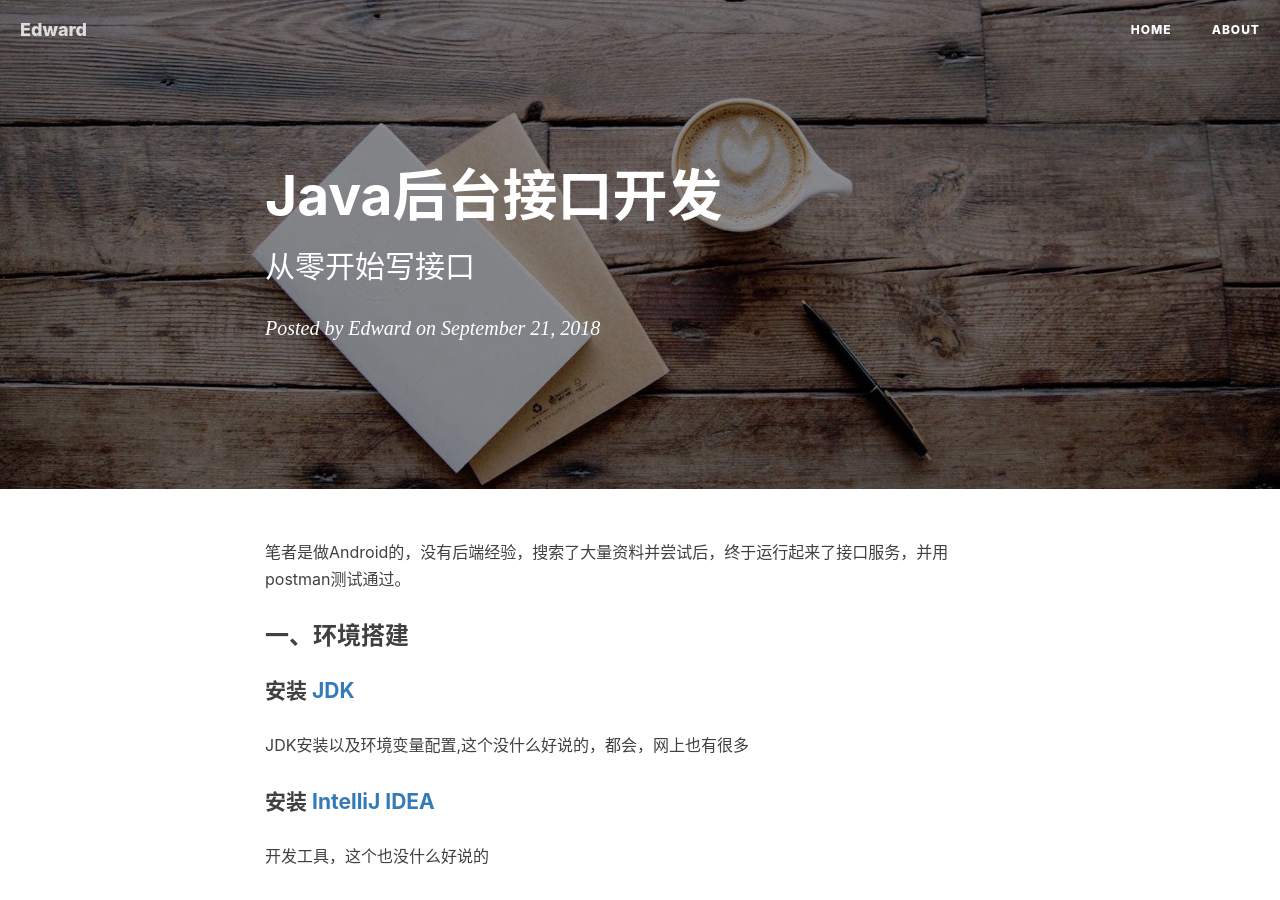
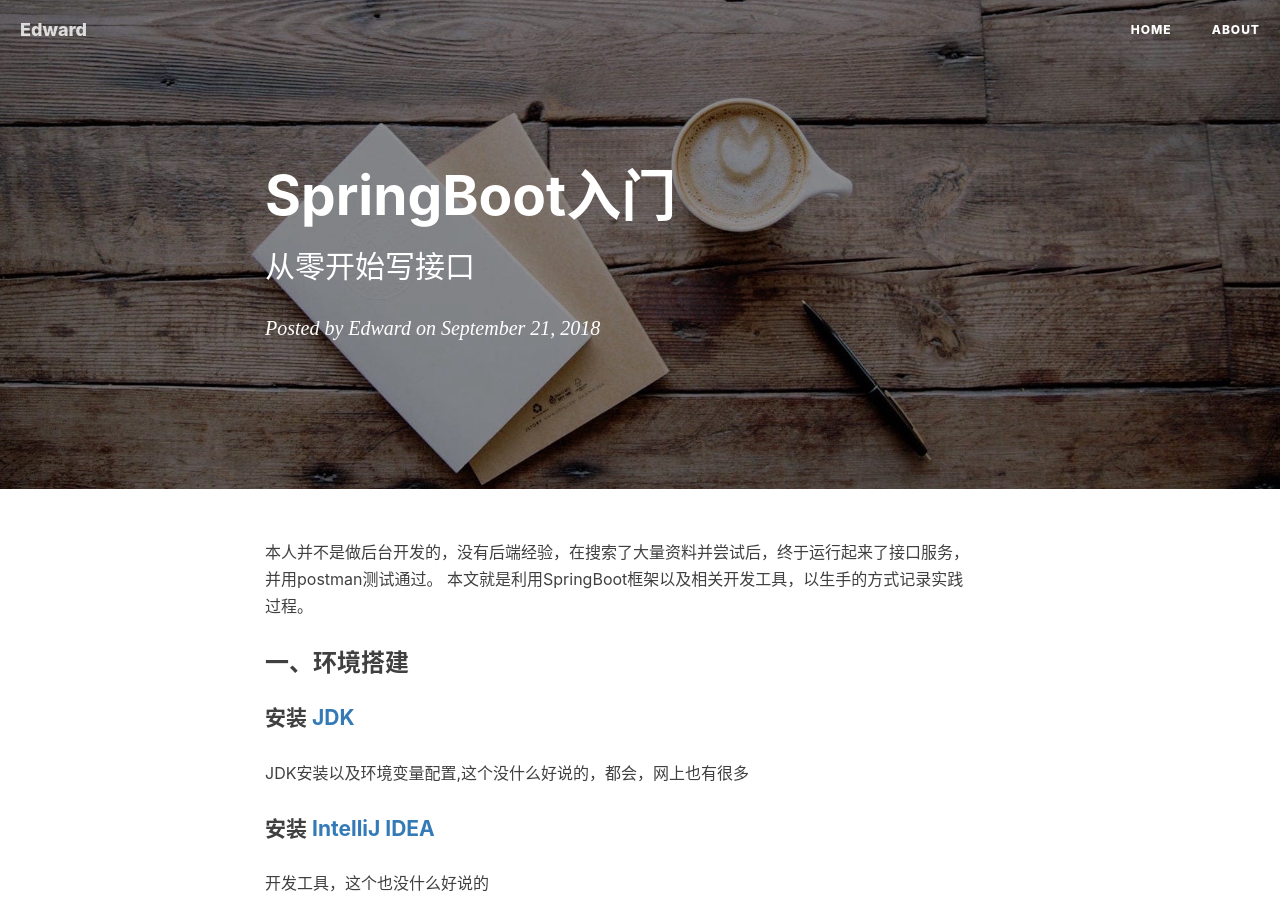
Before and after one commit to yfbx-repo/yfbx-repo.github.io, a Jekyll site: the page built from _posts/2018-09-21-SpringBoot入门.md, in a window 1280 px wide and 900 px high. Built offline with Jekyll 4.4.1, drawn with Linux system fonts in a browser that asks for light colours; nearby versions of some CDN libraries; comment, search, counter and statistics services are not loaded.

Commit message:
Update and rename 2018-09-21-Java后台接口开发.md to 2018-09-21-SpringBoot入门.md

```diff
--- a/_posts/2018-09-21-Java后台接口开发.md
+++ b/_posts/2018-09-21-SpringBoot入门.md
@@ -1,13 +1,13 @@
 ---
 layout:     post
-title:      Java后台接口开发
+title:      SpringBoot入门
 subtitle:   从零开始写接口
 date:       2018-09-21
 author:     Edward
 header-img: img/post-bg-coffee.jpeg
 ---
-
-笔者是做Android的，没有后端经验，搜索了大量资料并尝试后，终于运行起来了接口服务，并用postman测试通过。
+本人并不是做后台开发的，没有后端经验，在搜索了大量资料并尝试后，终于运行起来了接口服务，并用postman测试通过。
+本文就是利用SpringBoot框架以及相关开发工具，以生手的方式记录实践过程。
 
 ### 一、环境搭建
 
```
